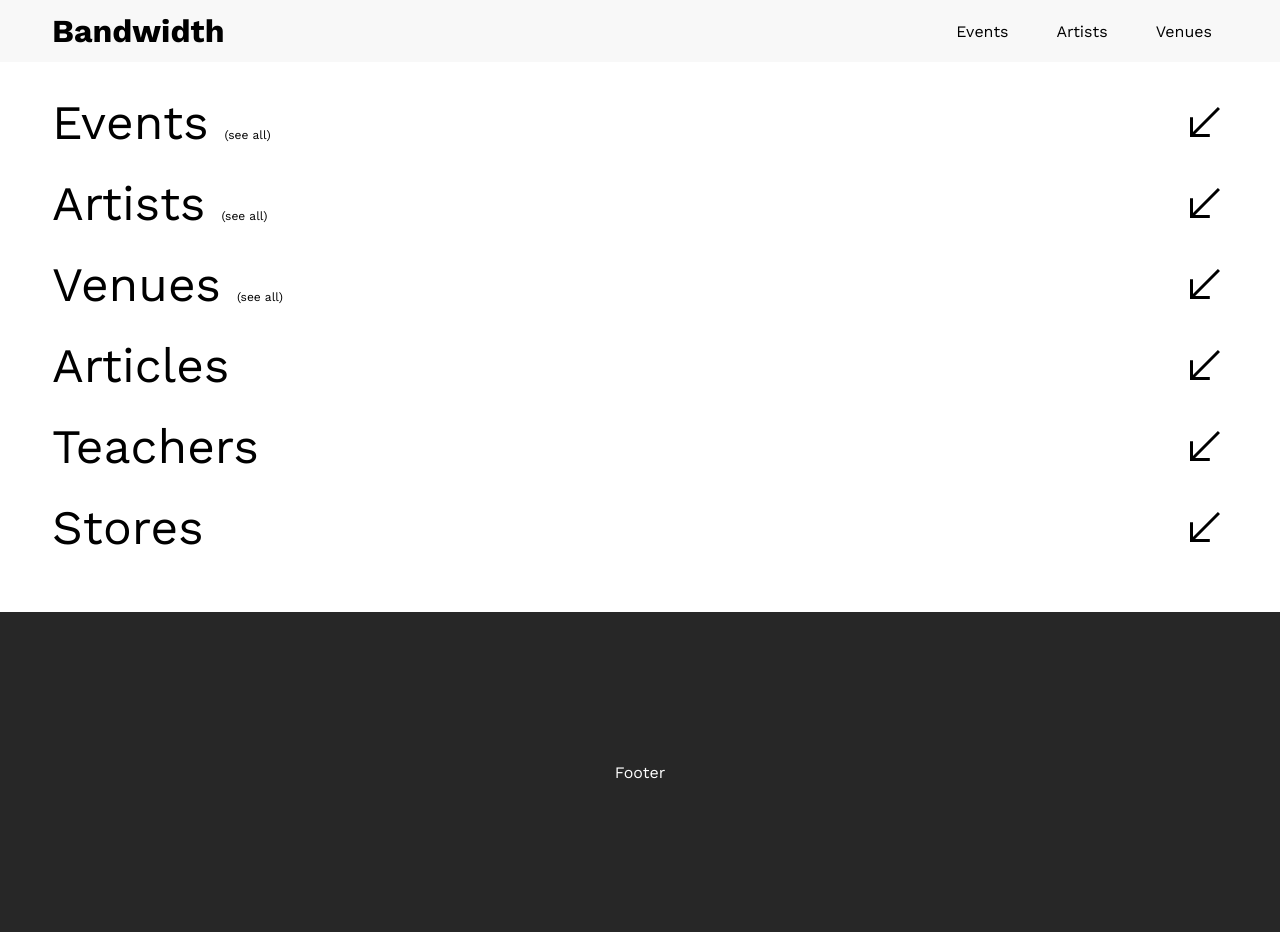
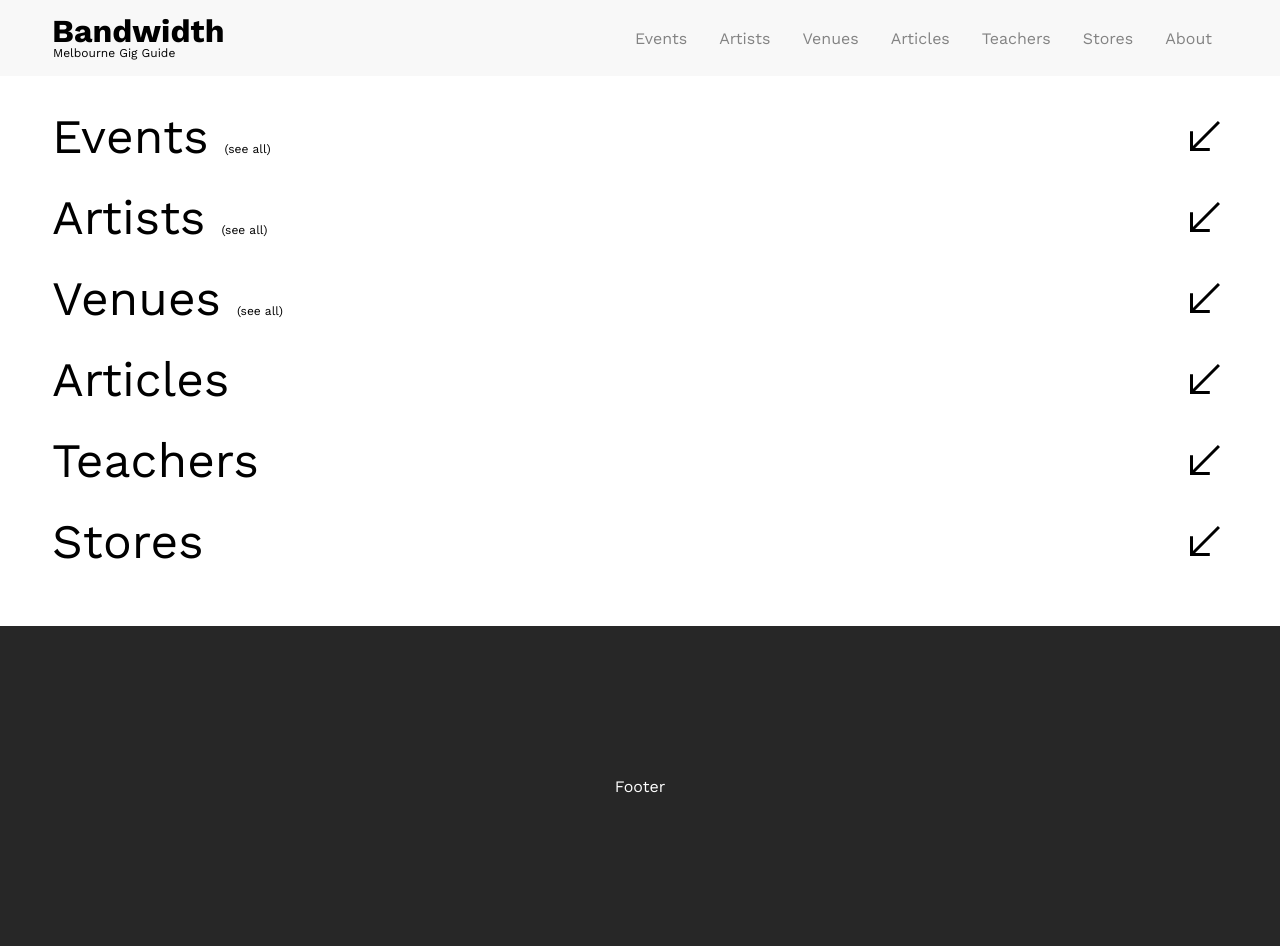
Before and after one commit to bandwidth-gig-guide/website-main, a Next.js app in the folder app/: page / in a window 1280 px wide. Built offline with nearby package versions, Linux system fonts and the light colour scheme.

Commit message:
feat: update header

```diff
--- a/app/components/Header/Header.module.css
+++ b/app/components/Header/Header.module.css
@@ -9,6 +9,16 @@
         display: flex;
         align-items: center;
         justify-content: space-between;
+    }
+
+    .siteName {
+        display: flex;
+        flex-direction: column;
+
+        p {
+            transform: translate(1px, -4px);
+            font-size: var(--font-size-01);
+        }
     }
 
     h1 {
@@ -26,14 +36,26 @@
     ul {
         display: flex;
         flex-direction: row;
-        gap: 16px;
     }
 
     li {
         list-style: none;
+        display: flex;
+        transition: all 0.3s ease-in-out;
+    }
+
+    li a:hover,
+    li a:focus {
+        color: var(--color-text);
+        font-weight: 500;
     }
 
     li a {
+        position: relative;
+        overflow: visible;
+        display: inline-block;
+        color: var(--color-text-muted);
         padding: 8px 16px;
+
     }
 }
--- a/app/components/Header/Header.tsx
+++ b/app/components/Header/Header.tsx
@@ -1,12 +1,20 @@
 import Link from "next/link";
 import styles from './Header.module.css'
 import { routes } from './Routes'
+import { LocationScope } from "../../types/enums/LocationScope";
 
-const Header = () => {
+interface Props {
+	location: LocationScope;
+}
+
+const Header: React.FC<Props> = ({ location }) => {
 	return (
 		<div className={styles.wrapper}>
 			<header>
-				<Link href="/"><h1>Bandwidth</h1></Link>
+				<Link href="/" className={styles.siteName}>
+					<h1>Bandwidth</h1>
+					<p>{location} Gig Guide</p>
+				</Link>
 				<nav>
 					<ul>
 						{routes.map(route => (
@@ -17,7 +25,7 @@ const Header = () => {
 					</ul>
 				</nav>
 			</header>
-		</div>
+		</div >
 	);
 };
 
--- a/app/components/Header/Routes.ts
+++ b/app/components/Header/Routes.ts
@@ -1,5 +1,9 @@
 export const routes = [
-    { href: "/event", label: "Events" },
-    { href: "/artist", label: "Artists" },
-    { href: "/venue", label: "Venues" },
+    { label: "Events", href: "/event" },
+    { label: "Artists", href: "/artist" },
+    { label: "Venues", href: "/venue" },
+    { label: "Articles", href: "/" },
+    { label: "Teachers", href: "/" },
+    { label: "Stores", href: "/" },
+    { label: "About", href: "/" },
 ];
--- a/app/pages/_app.tsx
+++ b/app/pages/_app.tsx
@@ -1,12 +1,17 @@
-import Head from 'next/head'
+import Head from 'next/head';
+import { useState } from 'react';
 
 import '../styles/global.css';
 
 import type { AppProps } from 'next/app';
 import Header from '../components/Header/Header';
 import Footer from '../components/Footer/Footer'
+import { LocationScope } from '../types/enums/LocationScope';
 
 function MyApp({ Component, pageProps }: AppProps) {
+
+    const [location, setLocation] = useState<LocationScope>(LocationScope.Melbourne);
+
     return (
         <>
             <Head>
@@ -14,7 +19,7 @@ function MyApp({ Component, pageProps }: AppProps) {
                 <meta charSet="utf-8" />
             </Head>
             <div className='app-wrapper'>
-                <Header />
+                <Header location={location} setLocation={setLocation} />
                 <main><Component {...pageProps} /></main>
                 <Footer />
             </div>
--- /dev/null
+++ b/app/types/enums/LocationScope.ts
@@ -0,0 +1,11 @@
+export enum LocationScope {
+    Melbourne = 'Melbourne',
+    Sydney = 'Sydney',
+    Brisbane = 'Brisbane',
+    Adelaide = 'Adelaide',
+    Perth = 'Perth',
+    Hobart = 'Hobart',
+    Darwin = 'Darwin',
+    Canberra = 'Canberra',
+    Australia = 'Australia'
+}
```
